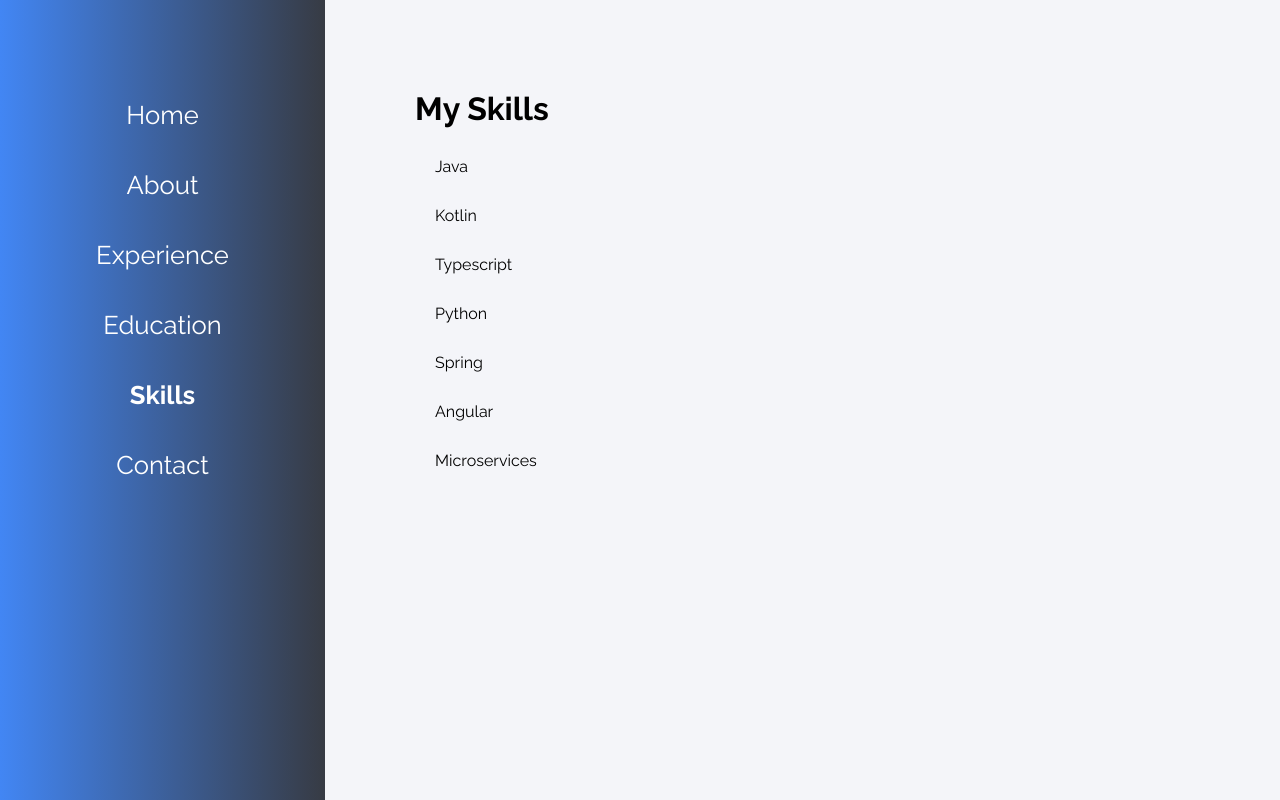
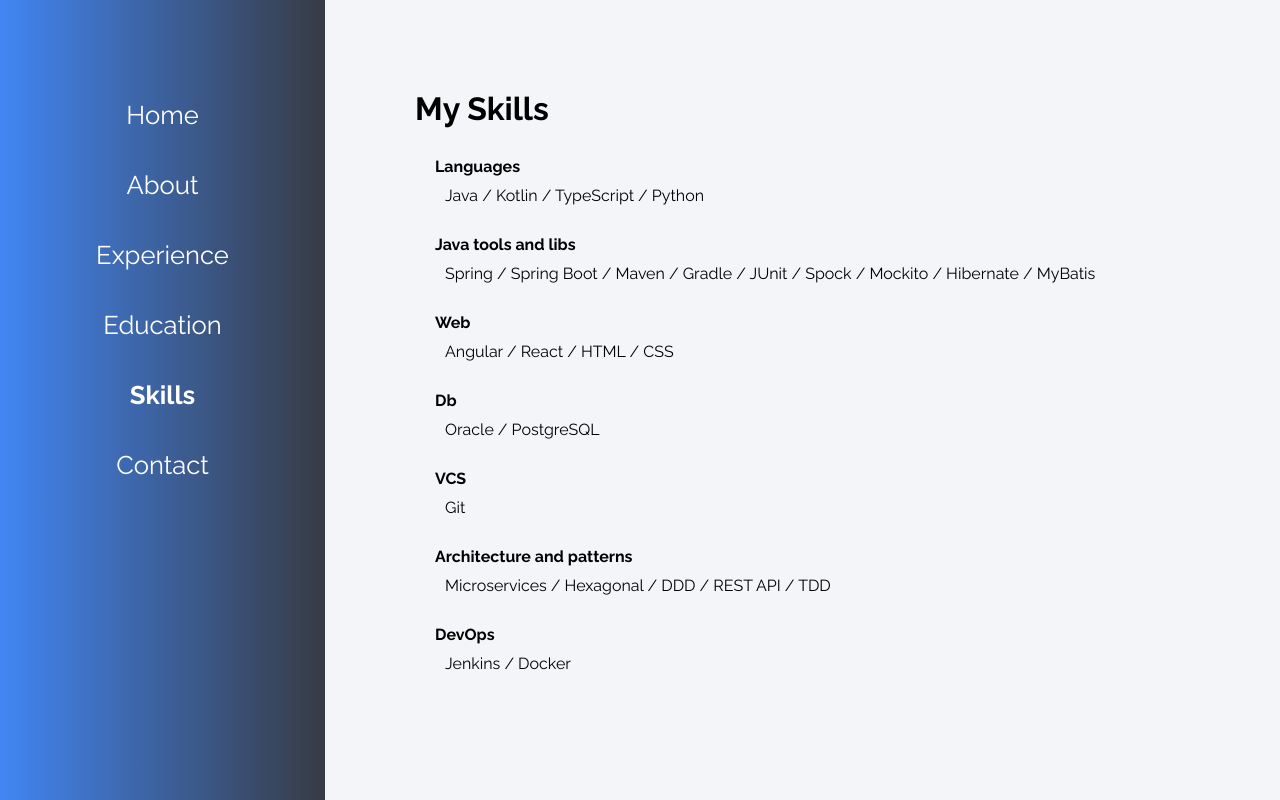
Before and after one commit to dolatapatryk/portfolio, a React (Create React App) app: page /skills in a window 1280 px wide. Built offline with nearby package versions, Linux system fonts and the light colour scheme.

Commit message:
Updated skills section

```diff
--- a/src/components/Skills.tsx
+++ b/src/components/Skills.tsx
@@ -1,11 +1,15 @@
 import {FunctionComponent} from "react";
-
-const mySkills = ['Java', 'Kotlin', 'Typescript', 'Python', 'Spring', 'Angular', 'Microservices']
+import {mySkills} from "../data/SkillsInfo";
 
 export const Skills: FunctionComponent = () =>
     <div className="container skills">
         <h1 className="subtopic">My Skills</h1>
         <ul>
-            {mySkills.map(skill => <li key={skill}>{skill}</li>)}
+            {mySkills.map(section => {
+                return <li>
+                    <span className={"font-weight-bold"}>{section.name}</span>
+                    <h4 className="normal-font-weight">{section.skills.join(' / ')}</h4>
+                </li>
+            })}
         </ul>
     </div>
--- a/src/data/ExperienceInfo.ts
+++ b/src/data/ExperienceInfo.ts
@@ -1,4 +1,4 @@
-export type ProjectInfo = {
+type ProjectInfo = {
     company: string;
     description: string;
 }
--- /dev/null
+++ b/src/data/SkillsInfo.ts
@@ -0,0 +1,35 @@
+export type SkillsSection = {
+    name: string;
+    skills: Array<string>;
+}
+
+export const mySkills: Array<SkillsSection> = [
+    {
+        name: 'Languages',
+        skills: ['Java', 'Kotlin', 'TypeScript', 'Python']
+    },
+    {
+        name: 'Java tools and libs',
+        skills: ['Spring', 'Spring Boot', 'Maven', 'Gradle', 'JUnit', 'Spock', 'Mockito', 'Hibernate', 'MyBatis']
+    },
+    {
+        name: 'Web',
+        skills: ['Angular', 'React', 'HTML', 'CSS']
+    },
+    {
+        name: 'Db',
+        skills: ['Oracle', 'PostgreSQL']
+    },
+    {
+        name: 'VCS',
+        skills: ['Git']
+    },
+    {
+        name: 'Architecture and patterns',
+        skills: ['Microservices', 'Hexagonal', 'DDD', 'REST API', 'TDD']
+    },
+    {
+        name: 'DevOps',
+        skills: ['Jenkins', 'Docker']
+    }
+]
```
